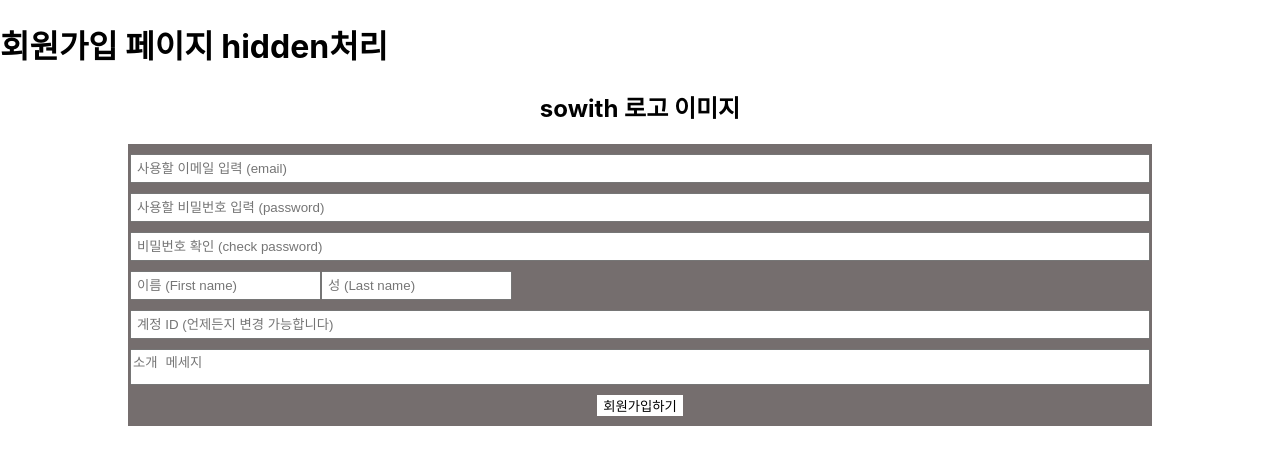
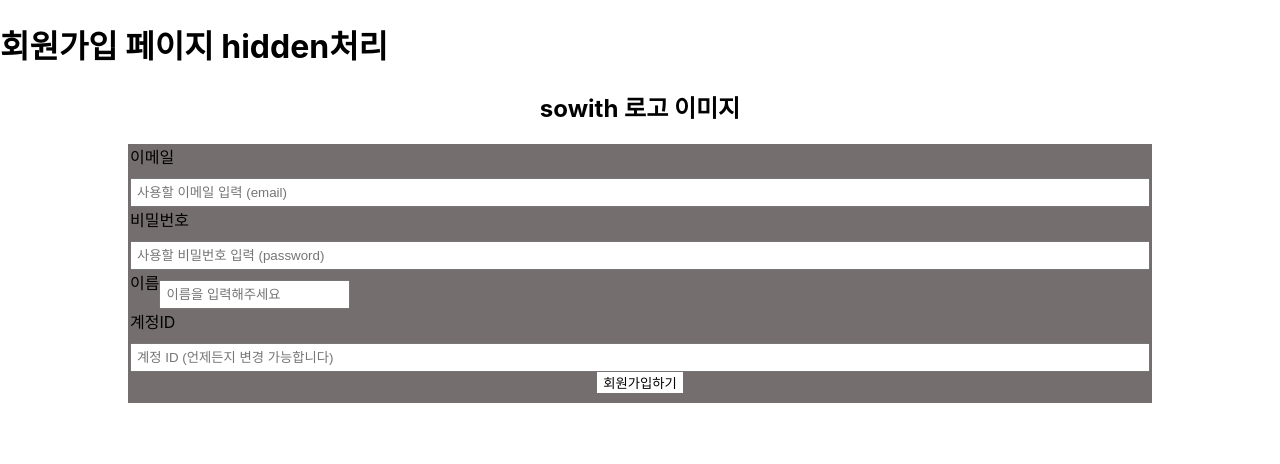
Before and after one commit to Sowith/sowith, a React (Create React App) app: page / in a window 1280 px wide. Shown: the top 464 px of the page. Built offline with nearby package versions, Linux system fonts and the light colour scheme; no server answers.

Commit message:
🛠Feat: 회원가입 기능 구현(#1)

```diff
--- a/package.json
+++ b/package.json
@@ -6,6 +6,7 @@
     "@testing-library/jest-dom": "^5.17.0",
     "@testing-library/react": "^13.4.0",
     "@testing-library/user-event": "^13.5.0",
+    "firebase": "^10.1.0",
     "react": "^18.2.0",
     "react-dom": "^18.2.0",
     "react-router-dom": "^6.14.2",
--- a/config.js
+++ b/src/firebase/config.js
@@ -1,8 +1,8 @@
-// Import the functions you need from the SDKs you need
 import { initializeApp } from "firebase/app";
 import { getAnalytics } from "firebase/analytics";
 import { getAuth } from "firebase/auth"
 import { getFirestore} from "firebase/firestore"
+
 
 const firebaseConfig = {
   apiKey: process.env.REACT_APP_API_KEY,
@@ -11,7 +11,7 @@ const firebaseConfig = {
   storageBucket: process.env.REACT_APP_STORAGE_BUCKET,
   messagingSenderId: process.env.REACT_APP_MESSAGING_SENDER_ID,
   appId: process.env.REACT_APP_APP_ID,
-  measurementId: process.env.REACT_APP_MEASURE_MENT_ID,
+  measurementId: process.env.REACT_APP_MEASUREMENT_ID,
 };
 
 const app = initializeApp(firebaseConfig);
--- a/src/hooks/useSignUp.js
+++ b/src/hooks/useSignUp.js
@@ -1,26 +1,39 @@
 import { useState } from "react";
-import { appAuth } from "../../config";
-import { createUserWithEmailAndPassword } from "firebase/auth"
+import { appAuth } from "../firebase/config";
+import { createUserWithEmailAndPassword, updateProfile } from "firebase/auth";
 
-export const useSigup = () => {
+export const useSignUpHook = () => {
   const [error, setError] = useState(null);
   const [isPending, setIsPending] = useState(false);
 
-  const singup = (email, password, nickName) => {
+  const signUpHook = (sighUpData) => {
     setError(null);
-    setIsPending(true);
+    setIsPending(true); // 통신
+    const myEmail = sighUpData.email;
+    const myPassword = sighUpData.password;
+    console.log("훅이메일:", myEmail, "훅페스워드:", myPassword);
+    createUserWithEmailAndPassword(appAuth, myEmail, myPassword)
+      .then((userCredential) => {
+        const user = userCredential.user;
+        console.log("유저", user);
+        if (!user) {
+          throw new Error("회원가입에 실패했습니다.");
+        }
 
-    createUserWithEmailAndPassword(appAuth, email, password)
-    .then((userCredential) => {
-      const user = userCredential.user;
-      console.log(user)
-
-      if(!user){
-        throw new Error('회원가입에 실패했습니다.')
-      }
-    }).catch((e) => {
-      setError(e.message);
-      setIsPending(false);
-    })
-  }
-}
+        updateProfile(appAuth.currentUser)
+          .then(() => {
+            setError(null);
+            setIsPending(false);
+          })
+          .catch((e) => {
+            setError(e.message);
+            setIsPending(false);
+          });
+      })
+      .catch((e) => {
+        setError(e.message);
+        setIsPending(false);
+      });
+  };
+  return { error, isPending, signUpHook };
+};
--- a/src/pages/SignUpPage.jsx
+++ b/src/pages/SignUpPage.jsx
@@ -1,47 +1,76 @@
 import { useState } from "react";
 import styled from "styled-components";
 
+import { useSignUpHook } from "../hooks/useSignUp";
+
 export const SignUP = () => {
-  const [email, setEmail] = useState("");
-  const [password, setPassword] = useState("");
-  const [accountID, setAccountID] = useState("");
+  const {error, isPending, signUpHook} = useSignUpHook();
+  const [signUpFormData, setSignUpFormData] = useState({
+    email: "",
+    password: "",
+    checkPassword: "",
+    accountID: "",
+    userName: "",
+  });
 
-  //회원가입 단에서 들어갈 데이터가 많아서 추후 type 말고 다른 방법으로 수정할 예정
   const handleData = (e) => {
-    if (e.target.type === "email") {
-      setEmail(e.target.value);
-    } else if (e.target.type === "password") {
-      setPassword(e.target.value);
-    } else if (e.target.type === "text") {
-      setAccountID(e.target.value);
-    }
+    const { id, value } = e.target;
+    setSignUpFormData((prevData) => ({
+      ...prevData,
+      [id]: value,
+    }));
   };
+
+  const handleSubmit = (e) => {
+    e.preventDefault();
+    console.log("formData", signUpFormData);
+    signUpHook(signUpFormData)
+  };
+
   return (
     <>
       <h1>회원가입 페이지 hidden처리</h1>
       <h2 style={{ textAlign: "center" }}>sowith 로고 이미지</h2>
-      <FormWrap>
+      <FormWrap onSubmit={handleSubmit}>
         <fieldset>
-          <input type="email" placeholder="사용할 이메일 입력 (email)"></input>
+          <label htmlFor="email">이메일</label>
+          <input
+            type="email"
+            id="email"
+            value={signUpFormData.email}
+            onChange={handleData}
+            required
+            placeholder="사용할 이메일 입력 (email)"
+          ></input>
+          <label htmlFor="password">비밀번호</label>
           <input
             type="password"
+            id="password"
+            value={signUpFormData.password}
+            onChange={handleData}
+            required
             placeholder="사용할 비밀번호 입력 (password)"
-          ></input>
-          <input
-            type="password"
-            placeholder="비밀번호 확인 (check password)"
           ></input>
         </fieldset>
         <fieldset>
-          <input type="text" placeholder="이름 (First name)"></input>
-          <input type="text" placeholder="성 (Last name)"></input>
+          <label htmlFor="userName">이름</label>
+          <input
+            type="text"
+            id="userName"
+            value={signUpFormData.userName}
+            onChange={handleData}
+            placeholder="이름을 입력해주세요"
+          ></input>
         </fieldset>
         <fieldset>
+          <label htmlFor="accountID">계정ID</label>
           <input
             type="text"
+            id="accountID"
+            value={signUpFormData.accountID}
+            onChange={handleData}
             placeholder="계정 ID (언제든지 변경 가능합니다)"
           ></input>
-          <textarea placeholder="소개 메세지"></textarea>
         </fieldset>
         <div>
           <button type="submit">회원가입하기</button>
@@ -75,6 +104,7 @@ const FormWrap = styled.form`
       resize: none;
     }
   }
+
   & > div {
     text-align: center;
     & button {
```
Also changed, not shown: src/App.js (+6 -6 lines), public/manifest.json, 1 other file (tests, documents, lock files or other folders).
